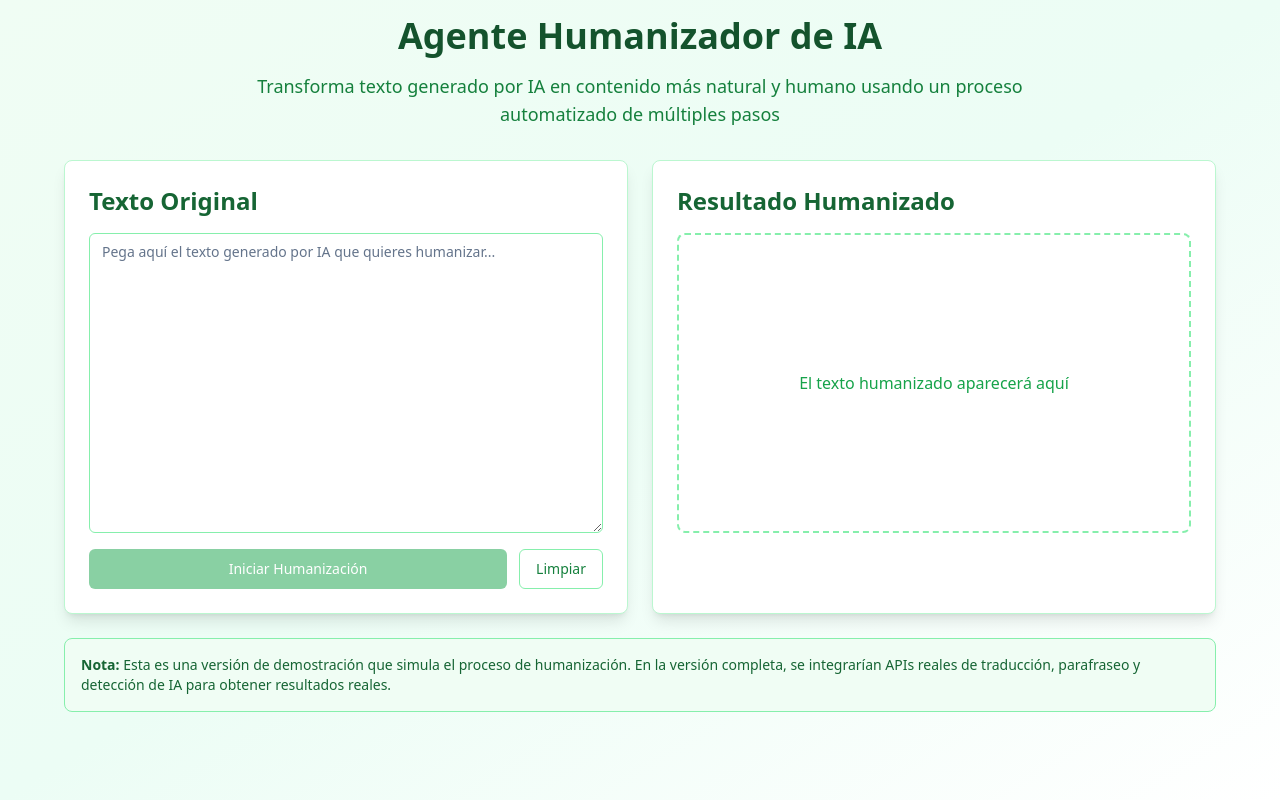
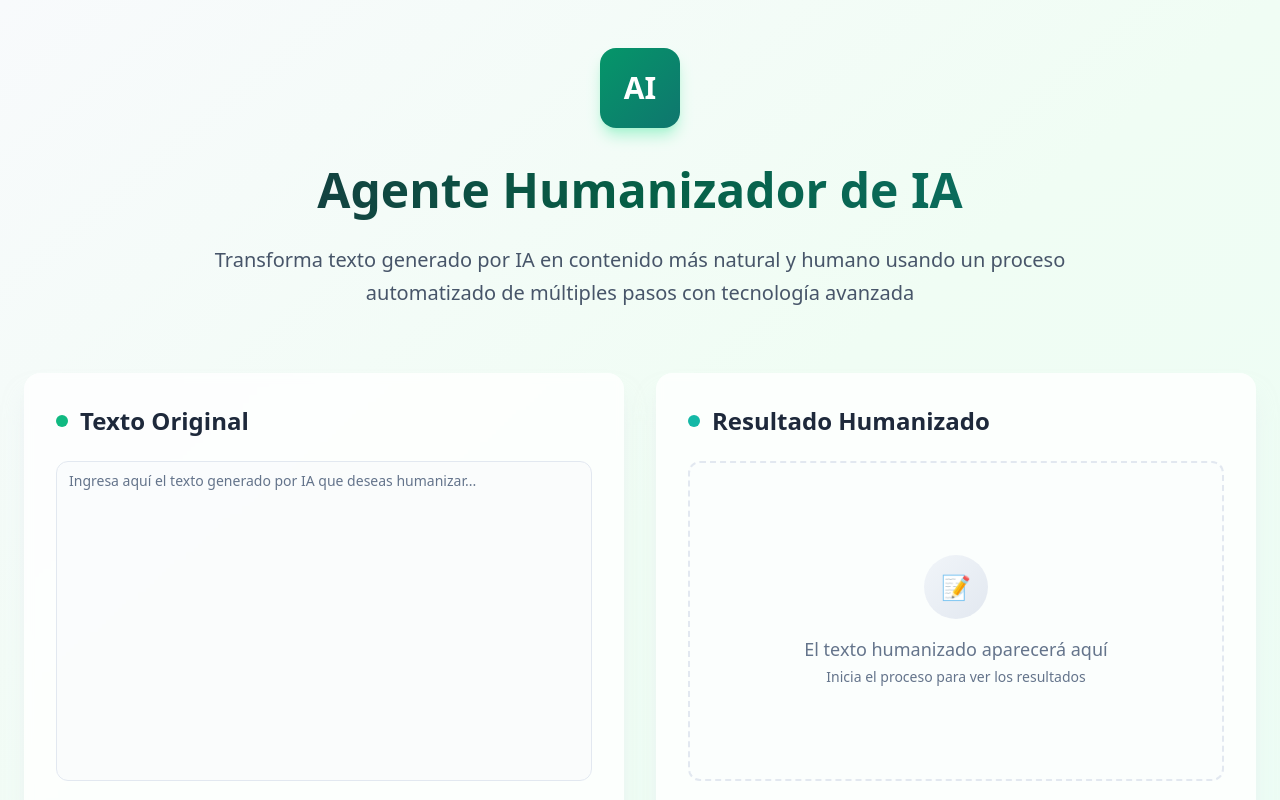
Before and after one commit to Albonire/ia-humanizer, a React (Vite) app: page / in a window 1280 px wide. Shown: the top 800 px of the page. Built offline with nearby package versions, Linux system fonts and the light colour scheme.

Commit message:
Refactor: Improve UI/UX for a more elegant look
Enhance the visual appeal of the application.

```diff
--- a/src/pages/Index.tsx
+++ b/src/pages/Index.tsx
@@ -35,11 +35,9 @@ const Index = () => {
   const delay = (ms: number) => new Promise(resolve => setTimeout(resolve, ms));
 
   const translateText = async (text: string, fromLang: string, toLang: string): Promise<string> => {
-    // Simulación de traducción - en producción usarías una API real
     addToLog(`Traduciendo de ${fromLang} a ${toLang}`);
     await delay(1500);
 
-    // Para demostración, devolvemos el texto con un indicador
     if (toLang === 'en') {
       return `[TRANSLATED TO EN] ${text}`;
     } else {
@@ -62,7 +60,6 @@ const Index = () => {
   const removeFormatting = async (text: string): Promise<string> => {
     addToLog("Eliminando formato del texto");
     await delay(800);
-    // Simulamos la eliminación de formato
     return text.replace(/\[.*?\]/g, '').trim();
   };
 
@@ -75,7 +72,6 @@ const Index = () => {
   const detectAI = async (text: string): Promise<{ isAI: boolean; confidence: number }> => {
     addToLog("Detectando contenido de IA");
     await delay(1000);
-    // Simulación de detección - en producción usarías APIs reales
     const confidence = Math.random() * 100;
     return {
       isAI: confidence > 50,
@@ -101,35 +97,27 @@ const Index = () => {
     try {
       let currentText = inputText;
 
-      // Paso 1: Traducir a inglés
       setCurrentStep(1);
       currentText = await translateText(currentText, 'es', 'en');
 
-      // Paso 2: Mejorar escritura
       setCurrentStep(2);
       currentText = await improveWriting(currentText);
 
-      // Paso 3: Parafrasear
       setCurrentStep(3);
       currentText = await paraphraseText(currentText);
 
-      // Paso 4: Eliminar formato
       setCurrentStep(4);
       currentText = await removeFormatting(currentText);
 
-      // Paso 5: Humanizar
       setCurrentStep(5);
       currentText = await humanizeText(currentText);
 
-      // Paso 6: Traducir de vuelta al español
       setCurrentStep(6);
       currentText = await translateText(currentText, 'en', 'es');
 
-      // Paso 7: Detectar IA
       setCurrentStep(7);
       const aiDetection = await detectAI(currentText);
 
-      // Paso 8: Verificación final
       setCurrentStep(8);
       addToLog(`Proceso completado. Detección de IA: ${aiDetection.confidence}%`);
 
@@ -171,66 +159,94 @@ const Index = () => {
   };
 
   return (
-    <div className="min-h-screen bg-gradient-to-br from-green-50 via-emerald-50 to-sage-100 p-4">
-      <div className="max-w-6xl mx-auto">
-        <div className="text-center mb-8">
-          <h1 className="text-4xl font-bold text-green-900 mb-4">
+    <div className="min-h-screen bg-gradient-to-br from-slate-50 via-green-50 to-emerald-50 relative overflow-hidden">
+      {/* Background Pattern */}
+      <div className="absolute inset-0 bg-grid-pattern opacity-[0.02]"></div>
+
+      <div className="relative max-w-7xl mx-auto px-6 py-12">
+        {/* Header Section */}
+        <div className="text-center mb-16">
+          <div className="inline-flex items-center justify-center w-20 h-20 bg-gradient-to-br from-emerald-600 to-teal-700 rounded-2xl mb-8 shadow-lg shadow-emerald-200">
+            <div className="text-3xl text-white font-bold">AI</div>
+          </div>
+
+          <h1 className="text-5xl font-bold bg-gradient-to-r from-slate-800 via-emerald-800 to-teal-700 bg-clip-text text-transparent mb-6 leading-tight">
             Agente Humanizador de IA
           </h1>
-          <p className="text-lg text-green-700 max-w-3xl mx-auto">
-            Transforma texto generado por IA en contenido más natural y humano usando un proceso automatizado de múltiples pasos
+
+          <p className="text-xl text-slate-600 max-w-4xl mx-auto leading-relaxed">
+            Transforma texto generado por IA en contenido más natural y humano usando un proceso automatizado de múltiples pasos con tecnología avanzada
           </p>
         </div>
 
-        <div className="grid grid-cols-1 lg:grid-cols-2 gap-6">
-          {/* Panel de entrada */}
-          <Card className="p-6 bg-white border-green-200 shadow-lg">
-            <h2 className="text-2xl font-semibold mb-4 text-green-800">Texto Original</h2>
+        {/* Main Content Grid */}
+        <div className="grid grid-cols-1 xl:grid-cols-2 gap-8 mb-12">
+          {/* Input Panel */}
+          <Card className="group p-8 bg-white/80 backdrop-blur-sm border-0 shadow-xl shadow-slate-200/50 hover:shadow-2xl hover:shadow-slate-200/60 transition-all duration-500 rounded-2xl">
+            <div className="flex items-center gap-3 mb-6">
+              <div className="w-3 h-3 bg-emerald-500 rounded-full"></div>
+              <h2 className="text-2xl font-semibold text-slate-800">Texto Original</h2>
+            </div>
+
             <Textarea
-              placeholder="Pega aquí el texto generado por IA que quieres humanizar..."
+              placeholder="Ingresa aquí el texto generado por IA que deseas humanizar..."
               value={inputText}
               onChange={(e) => setInputText(e.target.value)}
-              className="min-h-[300px] mb-4 border-green-300 focus:border-green-500 focus:ring-green-500"
+              className="min-h-[320px] mb-6 border-slate-200 bg-slate-50/50 focus:border-emerald-400 focus:ring-emerald-400/20 focus:ring-4 transition-all duration-300 resize-none text-slate-700 leading-relaxed rounded-xl"
               disabled={isProcessing}
             />
 
-            <div className="flex gap-3">
+            <div className="flex gap-4">
               <Button
                 onClick={startHumanizationProcess}
                 disabled={isProcessing || !inputText.trim()}
-                className="flex-1 bg-green-600 hover:bg-green-700 text-white"
+                className="flex-1 h-12 bg-gradient-to-r from-emerald-600 to-teal-600 hover:from-emerald-700 hover:to-teal-700 text-white font-medium shadow-lg shadow-emerald-200 hover:shadow-xl hover:shadow-emerald-300 transition-all duration-300 rounded-xl"
               >
-                {isProcessing ? "Procesando..." : "Iniciar Humanización"}
+                {isProcessing ? (
+                  <div className="flex items-center gap-2">
+                    <div className="w-4 h-4 border-2 border-white/30 border-t-white rounded-full animate-spin"></div>
+                    Procesando...
+                  </div>
+                ) : (
+                  "Iniciar Humanización"
+                )}
               </Button>
 
               <Button
                 variant="outline"
                 onClick={resetProcess}
                 disabled={isProcessing}
-                className="border-green-300 text-green-700 hover:bg-green-50"
+                className="px-6 h-12 border-slate-300 text-slate-600 hover:bg-slate-50 hover:border-slate-400 transition-all duration-300 rounded-xl"
               >
                 Limpiar
               </Button>
             </div>
           </Card>
 
-          {/* Panel de resultado */}
-          <Card className="p-6 bg-white border-green-200 shadow-lg">
-            <h2 className="text-2xl font-semibold mb-4 text-green-800">Resultado Humanizado</h2>
+          {/* Output Panel */}
+          <Card className="group p-8 bg-white/80 backdrop-blur-sm border-0 shadow-xl shadow-slate-200/50 hover:shadow-2xl hover:shadow-slate-200/60 transition-all duration-500 rounded-2xl">
+            <div className="flex items-center gap-3 mb-6">
+              <div className="w-3 h-3 bg-teal-500 rounded-full"></div>
+              <h2 className="text-2xl font-semibold text-slate-800">Resultado Humanizado</h2>
+            </div>
 
             {finalResult ? (
               <ResultDisplay result={finalResult} />
             ) : (
-              <div className="min-h-[300px] flex items-center justify-center text-green-600 border-2 border-dashed border-green-300 rounded-lg bg-green-25">
-                El texto humanizado aparecerá aquí
+              <div className="min-h-[320px] flex flex-col items-center justify-center text-slate-500 border-2 border-dashed border-slate-200 rounded-xl bg-slate-50/30 transition-all duration-300">
+                <div className="w-16 h-16 bg-gradient-to-br from-slate-100 to-slate-200 rounded-full flex items-center justify-center mb-4">
+                  <div className="text-2xl text-slate-400">📝</div>
+                </div>
+                <p className="text-lg font-medium">El texto humanizado aparecerá aquí</p>
+                <p className="text-sm mt-1">Inicia el proceso para ver los resultados</p>
               </div>
             )}
           </Card>
         </div>
 
-        {/* Progreso del proceso */}
+        {/* Progress Section */}
         {isProcessing && (
-          <div className="mt-6">
+          <div className="mb-12 animate-fade-in">
             <ProcessProgress
               steps={steps}
               currentStep={currentStep}
@@ -239,13 +255,17 @@ const Index = () => {
           </div>
         )}
 
-        {/* Log del proceso */}
+        {/* Process Log */}
         {processLog.length > 0 && (
-          <Card className="mt-6 p-6 bg-white border-green-200 shadow-lg">
-            <h3 className="text-xl font-semibold mb-4 text-green-800">Registro del Proceso</h3>
-            <div className="bg-green-50 rounded-lg p-4 max-h-60 overflow-y-auto border border-green-200">
+          <Card className="p-8 bg-white/60 backdrop-blur-sm border-0 shadow-xl shadow-slate-200/50 rounded-2xl mb-8">
+            <div className="flex items-center gap-3 mb-6">
+              <div className="w-3 h-3 bg-slate-500 rounded-full"></div>
+              <h3 className="text-xl font-semibold text-slate-800">Registro del Proceso</h3>
+            </div>
+
+            <div className="bg-slate-50/80 rounded-xl p-6 max-h-64 overflow-y-auto border border-slate-200/50">
               {processLog.map((log, index) => (
-                <div key={index} className="text-sm text-green-700 mb-1 font-mono">
+                <div key={index} className="text-sm text-slate-600 mb-2 font-mono leading-relaxed">
                   {log}
                 </div>
               ))}
@@ -253,10 +273,10 @@ const Index = () => {
           </Card>
         )}
 
-        {/* Información sobre el proceso */}
-        <Alert className="mt-6 border-green-300 bg-green-50">
-          <AlertDescription className="text-green-800">
-            <strong>Nota:</strong> Esta es una versión de demostración que simula el proceso de humanización.
+        {/* Info Alert */}
+        <Alert className="border-0 bg-gradient-to-r from-blue-50 to-indigo-50 shadow-lg rounded-2xl">
+          <AlertDescription className="text-slate-700 leading-relaxed">
+            <strong className="text-slate-800">Nota:</strong> Esta es una versión de demostración que simula el proceso de humanización.
             En la versión completa, se integrarían APIs reales de traducción, parafraseo y detección de IA para obtener resultados reales.
           </AlertDescription>
         </Alert>
```
Also changed, not shown: src/components/ProcessProgress.tsx (+44 -27 lines), src/components/ResultDisplay.tsx (+40 -12 lines).
